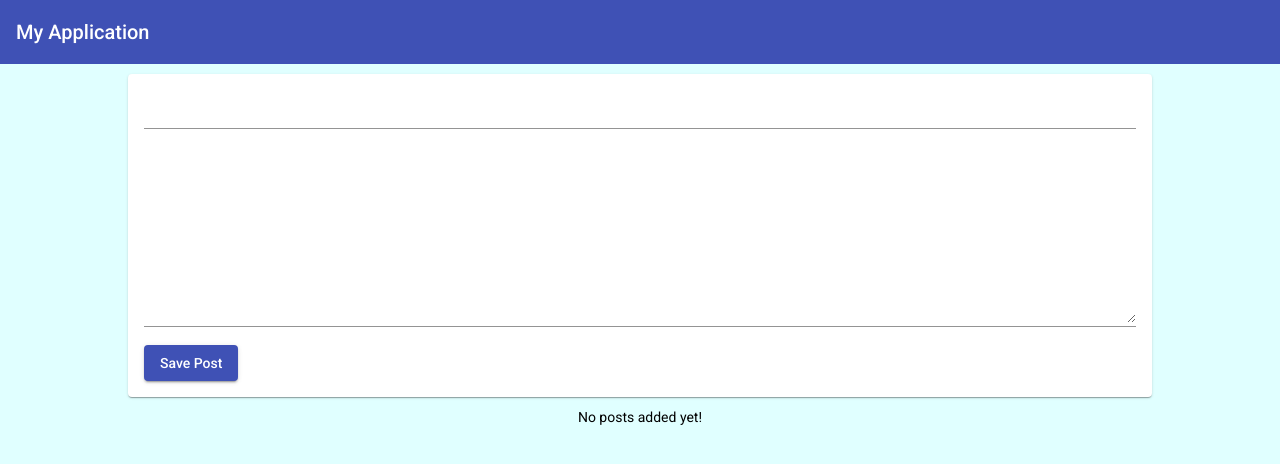
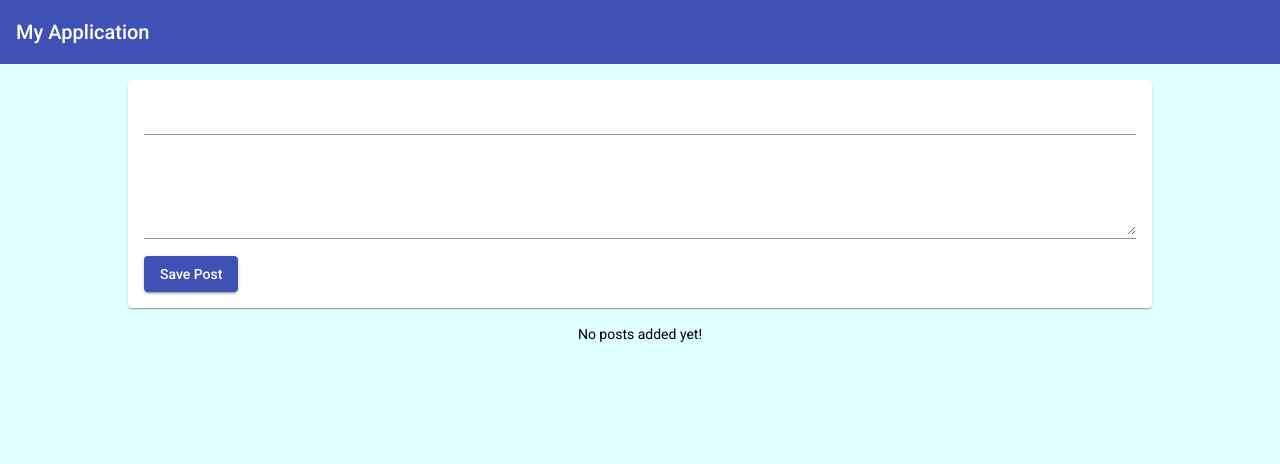
Before and after one commit to HichamLabra/MEAN-Stack, an Angular app: page / in a window 1280 px wide. Shown: the top 464 px of the page. Built offline with nearby package versions, Linux system fonts and the light colour scheme.

Commit message:
Keine Ahnung

```diff
--- a/src/app/app.component.css
+++ b/src/app/app.component.css
@@ -1,6 +1,4 @@
 main {
-  margin: auto;
-  margin-top: 10px;
   width: 80%;
-
+  margin: 1rem auto;
 }
--- a/src/app/app.component.ts
+++ b/src/app/app.component.ts
@@ -1,4 +1,6 @@
 import { Component } from '@angular/core';
+
+import { Post } from './posts/post.model';
 
 @Component({
   selector: 'app-root',
@@ -6,7 +8,7 @@
   styleUrls: ['./app.component.css']
 })
 export class AppComponent {
-  storedPosts: { title: string, content: string }[] = [];
+  storedPosts: Post[] = [];
 
   onPostAdded(post){
     this.storedPosts.push(post);
--- a/src/app/posts/post-create/post-create.component.html
+++ b/src/app/posts/post-create/post-create.component.html
@@ -1,12 +1,15 @@
 <mat-card>
+  <form (submit)="onAddPost(postForm)" #postForm="ngForm">
     <mat-form-field>
-     <input matInput type="text" [(ngModel)]="enteredTitle">
+      <input matInput type="text" name="title" ngModel required #title="ngModel"/>
+      <mat-error *ngIf="title.invalid">Please enter a post title</mat-error>
     </mat-form-field>
     <mat-form-field>
-    <textarea matInput rows="10" [(ngModel)]="enteredContent"></textarea>
+      <textarea matInput rows="4" name="content" ngModel required #content="ngModel"></textarea>
+      <mat-error *ngIf="content.invalid">Please enter a post content</mat-error>
     </mat-form-field>
-  <button
-    mat-raised-button
-    color="primary"
-    (click)="onAddPost()">Save Post</button>
+    <button mat-raised-button color="primary" type="submit">
+      Save Post
+    </button>
+  </form>
 </mat-card>
--- a/src/app/posts/post-create/post-create.component.ts
+++ b/src/app/posts/post-create/post-create.component.ts
@@ -1,4 +1,6 @@
 import { Component, EventEmitter, Output } from "@angular/core";
+import { NgForm } from "@angular/forms";
+import { Post } from "../post.model";
 
 @Component({
   selector: 'app-post-create',
@@ -8,13 +10,17 @@
 export class PostCreateComponent {
   enteredTitle = '';
   enteredContent = '';
-  @Output() postCreated = new EventEmitter();
+  @Output() postCreated = new EventEmitter<Post>();
 
 
-  onAddPost(){
+  onAddPost(form: NgForm){
+    if (form.invalid) {
+      return;
+    }
+
     const post = {
-      title: this.enteredTitle,
-      content: this.enteredContent
+      title: form.value.title,
+      content: form.value.content
     };
     this.postCreated.emit(post);
   }
--- a/src/app/posts/post-list/post-list.component.css
+++ b/src/app/posts/post-list/post-list.component.css
@@ -1,6 +1,6 @@
 :host {
   display: block;
-  margin-top: 10px;
+  margin-top: 1rem;
 }
 
 .info-text {
--- a/src/app/posts/post-list/post-list.component.ts
+++ b/src/app/posts/post-list/post-list.component.ts
@@ -1,12 +1,12 @@
 import { Component, Input } from '@angular/core';
-
+import { Post } from '../post.model';
 @Component({
   selector: 'app-post-list',
   templateUrl: './post-list.component.html',
   styleUrls: ['./post-list.component.css'],
 })
 export class PostListComponent {
-  @Input() posts: { title: string, content: string }[] = [];
+  @Input() posts: Post[] = [];
   /* posts = [
     { title: 'First Post', content: "The first post's content" },
     { title: 'Second Post', content: "The second post's content" },
--- /dev/null
+++ b/src/app/posts/post.model.ts
@@ -0,0 +1,4 @@
+export interface Post {
+  title: string;
+  content: string;
+}
```
Also changed, not shown: src/app/posts/posts.service.ts (added). Lines whose indentation alone changed are shown as unchanged.
